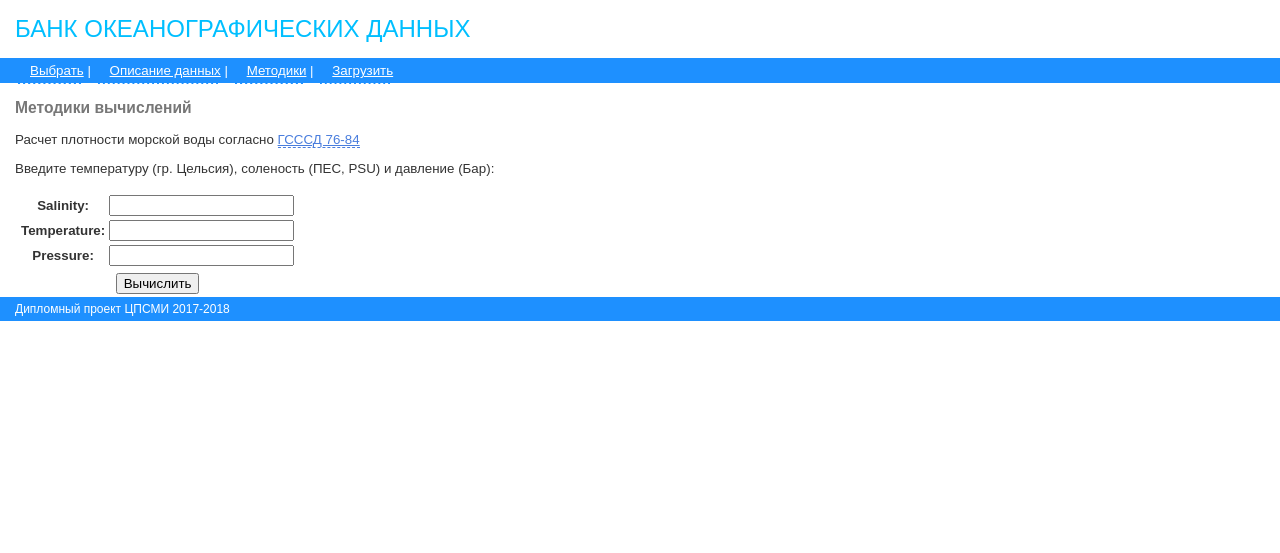
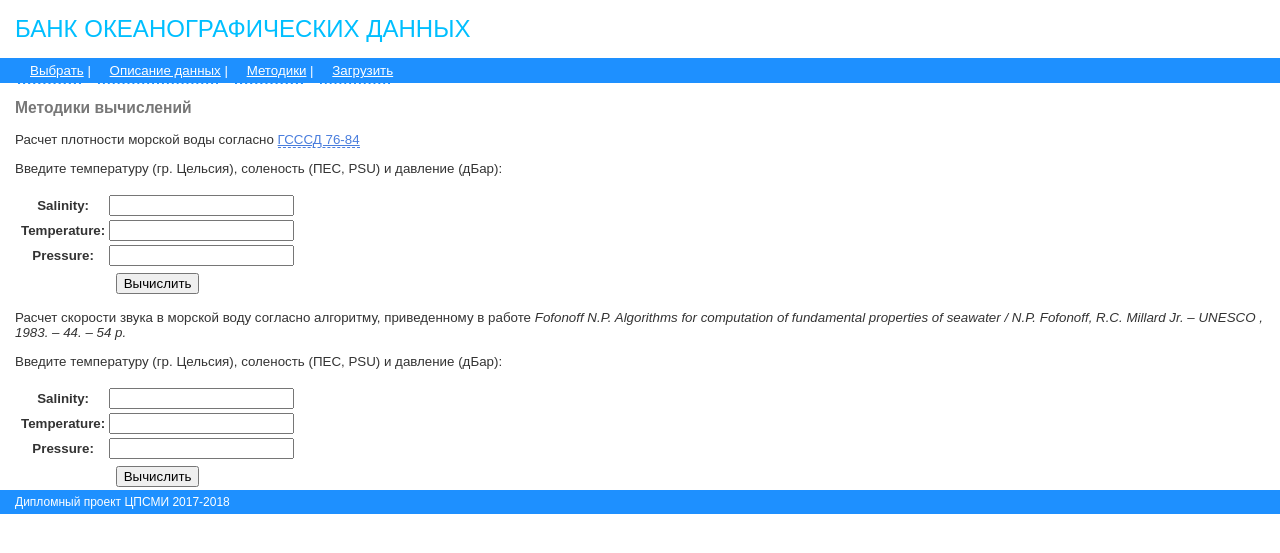
Before and after one commit to elena-roshchina/oceandb, a Django app: page /methods/ in a window 1280 px wide. Shown: the top 553 px of the page. Run offline with Django 3.2, Linux system fonts and the light colour scheme.

Commit message:
Changes: views.py: added method for calculation sound velocity for methods.html
models.py: class for sound velocity calculation

functions.py: UNESCO formulae for sound velosity

```diff
--- a/argo/forms.py
+++ b/argo/forms.py
@@ -8,4 +8,10 @@ class UploadFileForm(forms.Form):
 class CalculateDensity(forms.Form):
     salinity = forms.FloatField(min_value=0.0, max_value=42.0)
     temperature = forms.FloatField(min_value=-2.0, max_value=40.0)
-    pressure = forms.FloatField(min_value=0.0, max_value=1000.0)
+    pressure = forms.FloatField(min_value=0.0, max_value=10000.0)
+
+
+class CalculateSoundVelocity(forms.Form):
+    salinity = forms.FloatField(min_value=0.0, max_value=42.0)
+    temperature = forms.FloatField(min_value=-2.0, max_value=40.0)
+    pressure = forms.FloatField(min_value=0.0, max_value=10000.0)
--- a/argo/functions.py
+++ b/argo/functions.py
@@ -73,6 +73,9 @@ def bulk_modulus(sal, t, press):
 
 
 def density(sal, temp, pressure):
+    # pressure unit = decibar, salinity = psu, temperatures in degree C
+    # scale pressure to bars
+    pressure /= 10
     bi = [8.24493E-1,
           -4.0899E-3,
           7.6438E-5,
@@ -96,7 +99,8 @@ def vilson_sound_velocity(sal, temp, pressure):
     # Sound velocity general formulae
     # c = c0 + delta_c_temp + delta_c_sal + delta_c_press + delta_c_tsp
     # pressure unit = decibar, salinity = psu, temperatures in degree C
-
+    # scale pressure to bars
+    pressure /= 10
     sal0 = 35.0
     sal -= sal0
     c = 1449.14
@@ -181,7 +185,7 @@ salinity = [0, 35, 40]
 temperature = [0, 5, 10, 30, 40]
 pressure = [0, 10, 100, 10000]
 
-"""
+
 # Sound velocity calculation test
 print(' sal ,  t  ,  p  , sound velocity ')
 for i in range(len(salinity)):
@@ -195,7 +199,7 @@ for i in range(len(salinity)):
                   "%9.3f" % vilson_sound_velocity(salinity[i], temperature[j], pressure[k]),
                   "%9.3f" % unesco_sound_velosity(salinity[i], temperature[j], pressure[k]))
 
-"""
+
 
 """
 # Density calculation test
--- a/argo/views.py
+++ b/argo/views.py
@@ -6,9 +6,9 @@ import os
 
 from argo.argo_convertor import read_strings_with_full_value, read_char_with_full_value, read_datetime_with_full_value
 from oceandb.settings import ARGO_ARCHIEVE, STATIC_URL
-from .forms import UploadFileForm, CalculateDensity
+from .forms import UploadFileForm, CalculateDensity, CalculateSoundVelocity
 from .models import Drifters, Sessions, Measurements, SysLog, Storage
-from .functions import density
+from .functions import density, unesco_sound_velosity
 from datetime import datetime, date, time, timedelta
 
 
@@ -27,7 +27,11 @@ def methods(request):
 
     form_density = CalculateDensity()
     msg = 'none'
-    data = {"density_form": form_density, "msg": msg}
+
+    form_svel = CalculateSoundVelocity()
+    msg_svel = 'none'
+    data = {"svel_form": form_svel, "msg_svel": msg_svel,
+            "density_form": form_density, "msg": msg}
 
     return render(request, "argo/methods.html", context=data)
 
@@ -41,7 +45,25 @@ def calc_density(request):
     d = density(s, t, p)
 
     form_density = CalculateDensity()
-    data = {"density_form": form_density, "msg": str(d)}
+    form_svel = CalculateSoundVelocity()
+
+    data = {"svel_form": form_svel, "msg_svel": 'none',
+            "density_form": form_density, "msg": str(d)}
+    return render(request, "argo/methods.html", context=data)
+
+
+def calc_svel(request):
+
+    s = float(request.GET.get("salinity"))
+    t = float(request.GET.get("temperature"))
+    p = float(request.GET.get("pressure"))
+
+    sv = unesco_sound_velosity(s, t, p)
+
+    form_density = CalculateDensity()
+    form_svel = CalculateSoundVelocity()
+    data = {"svel_form": form_svel, "msg_svel": str(sv),
+            "density_form": form_density, "msg": 'none'}
     return render(request, "argo/methods.html", context=data)
 
 
--- a/oceandb/urls.py
+++ b/oceandb/urls.py
@@ -25,4 +25,5 @@ urlpatterns = [
     path('description/', views.description, name="description"),
     path('methods/', views.methods, name="methods"),
     path('density/', views.calc_density, name="density"),
+    path('svel/', views.calc_svel, name="svelocity"),
 ]
--- a/templates/argo/methods.html
+++ b/templates/argo/methods.html
@@ -5,7 +5,7 @@
 
     <p>Расчет плотности морской воды согласно
         <a href="http://docs.cntd.ru/document/1200105587" target="_blank">ГСССД 76-84</a> </p>
-    <p>Введите температуру (гр. Цельсия), соленость (ПЕС, PSU) и давление (Бар): </p>
+    <p>Введите температуру (гр. Цельсия), соленость (ПЕС, PSU) и давление (дБар): </p>
     <form method="GET" action="/density/">
         {% csrf_token %}
         <table>
@@ -27,4 +27,29 @@
         <p><b>Плотность морской воды:</b>{{ msg }}</p>
     {% endif %}
 
+    <p>Расчет скорости звука в морской воду согласно алгоритму, приведенному в работе
+        <i>Fofonoff N.P. Algorithms for computation of fundamental properties of seawater / N.P. Fofonoff,
+            R.C. Millard Jr. – UNESCO , 1983. – 44. – 54 p.</i></p>
+    <p>Введите температуру (гр. Цельсия), соленость (ПЕС, PSU) и давление (дБар): </p>
+    <form method="GET" action="/svel/">
+        {% csrf_token %}
+        <table>
+            <tr>
+                <td>
+                    <table>
+                        {{ svel_form }}
+                    </table>
+                </td>
+            </tr>
+            <tr>
+                <td align="center">
+                   <input type="submit" value="Вычислить" >
+                </td>
+            </tr>
+        </table>
+    </form>
+    {% if msg_svel != 'none' %}
+        <p><b>Скорость звука в морской воде:</b>{{ msg_svel }}</p>
+    {% endif %}
+
 {% endblock content %}
```
